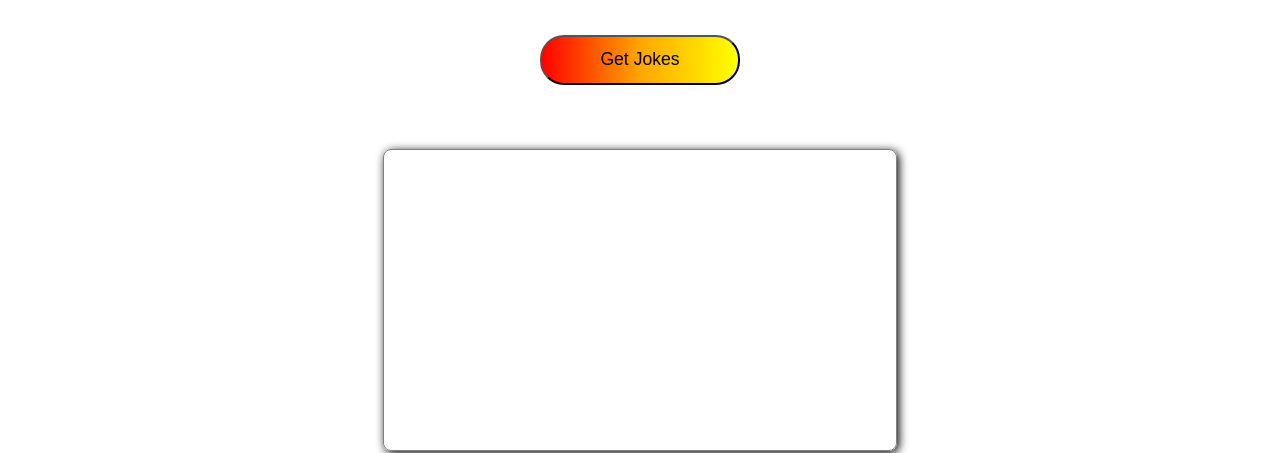
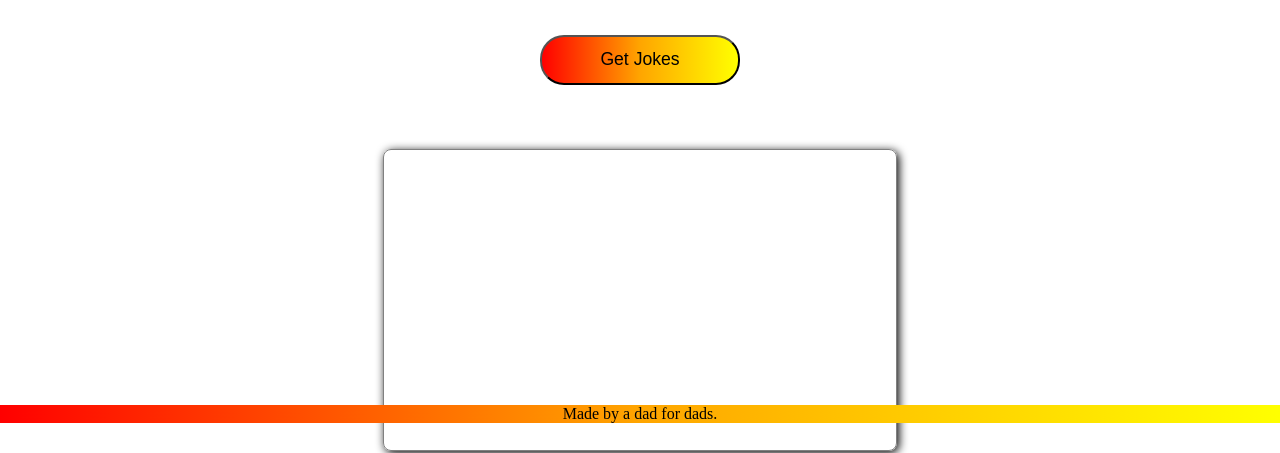
Before and after one commit to Brandon-B91/dad-jokes, a Gatsby site: page / in a window 1280 px wide. Shown: the part 377-830 px from the top of the page. Built offline with nearby package versions, Linux system fonts and the light colour scheme; Gatsby itself is replaced by a stand-in of ours.

Commit message:
channges to ui for single page full view

```diff
--- a/src/styles/main.css
+++ b/src/styles/main.css
@@ -4,7 +4,8 @@
 }
 
 .full-page {
-    height: 100vh;
+    height: 80vh;
+    overflow-y: hidden;
 }
 
 .center {
@@ -55,6 +56,9 @@
 .footer {
     background: linear-gradient(to right, red, orange, yellow);
     text-align: center;
+    position: absolute;
+    bottom: 0;
+    width: 100%;
 }
 
 @media only screen and (max-width: 500px) {
```
